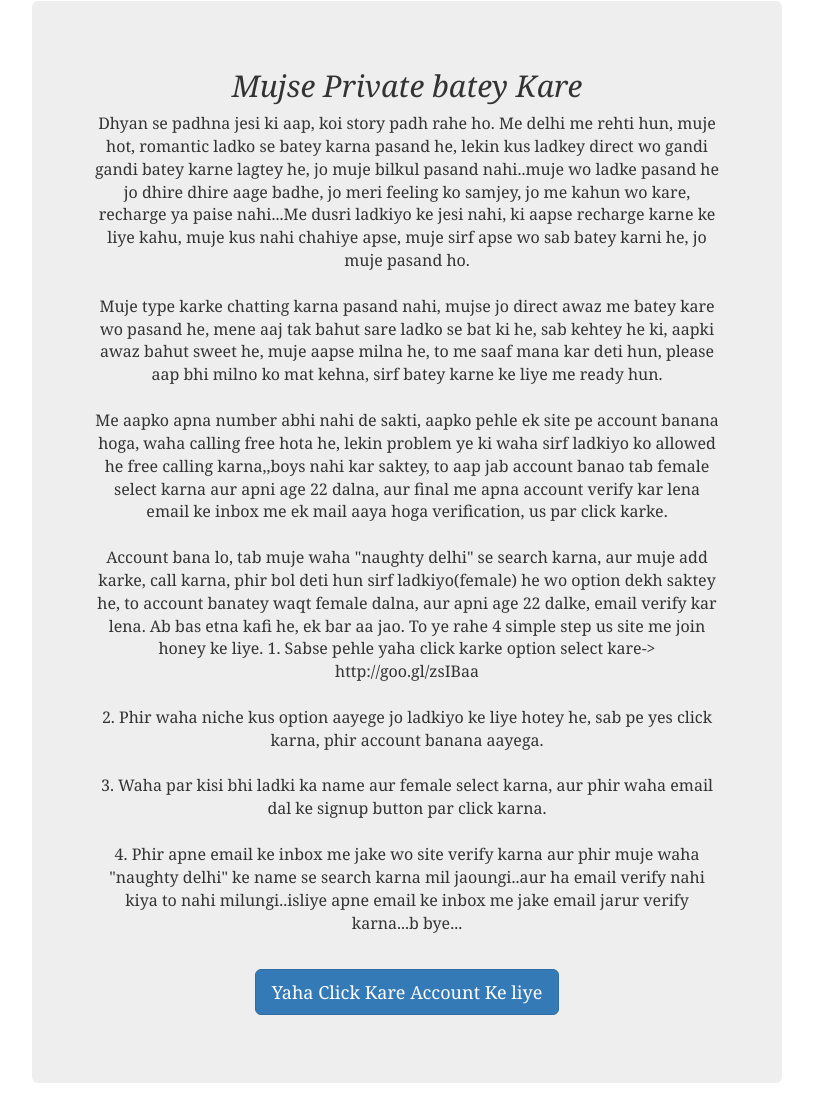
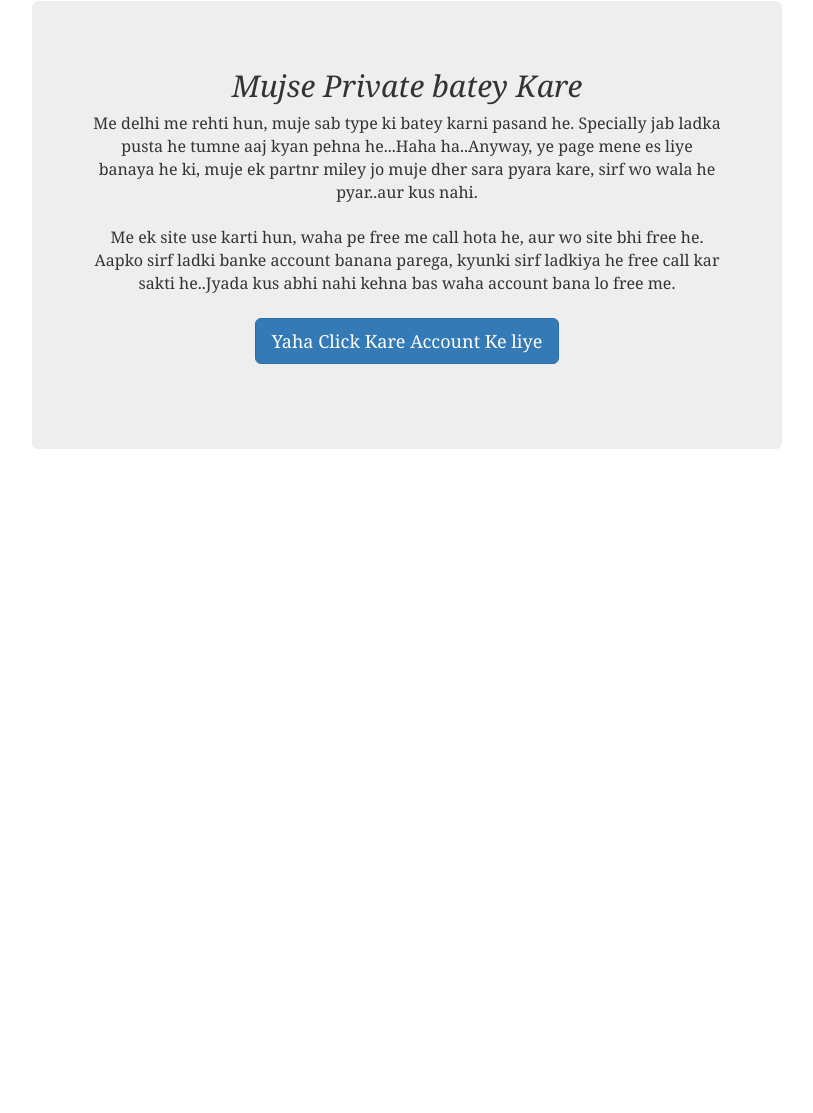
Before and after one commit to enyusu/enyusu.github.com, a Jekyll site: the page built from _posts/2015-09-23-pc.md, in a window 1280 px wide. Shown: the whole page, without its empty margins (233-1046 px from the left). Built offline with Jekyll 4.4.1, drawn with Linux system fonts in a browser that asks for light colours; nearby versions of some CDN libraries; after the commit the page ends 900 px from its top, so only the background shows below that.

Commit message:
Update 2015-09-23-pc.md

```diff
--- a/_posts/2015-09-23-pc.md
+++ b/_posts/2015-09-23-pc.md
@@ -7,19 +7,8 @@ permalink: private-chat/
 <div class="jumbotron">
   <h2>Mujse Private batey Kare</h2>
  <p style="font-size: medium">
- Dhyan se padhna jesi ki aap, koi story padh rahe ho.
+Me delhi me rehti hun, muje sab type ki batey karni pasand he. Specially jab ladka pusta he tumne aaj kyan pehna he...Haha ha..Anyway, ye page mene es liye banaya he ki, muje ek partnr miley jo muje dher sara pyara kare, sirf wo wala he pyar..aur kus nahi.<br/><br/>
 
- Me delhi me rehti hun, muje hot, romantic ladko se batey karna pasand he, lekin kus ladkey direct wo gandi gandi batey karne lagtey he, jo muje bilkul pasand nahi..muje wo ladke pasand he jo dhire dhire aage badhe, jo meri feeling ko samjey, jo me kahun wo kare, recharge ya paise nahi...Me dusri ladkiyo ke jesi nahi, ki aapse recharge karne ke liye kahu, muje kus nahi chahiye apse, muje sirf apse wo sab batey karni he, jo muje pasand ho. <br/><br/>
+Me ek site use karti hun, waha pe free me call hota he, aur wo site bhi free he. Aapko sirf ladki banke account banana parega, kyunki sirf ladkiya he free call kar sakti he..Jyada kus abhi nahi kehna bas waha account bana lo free me. <br/><br/>
 
- Muje type karke chatting karna pasand nahi, mujse jo direct awaz me batey kare wo pasand he, mene aaj tak bahut sare ladko se bat ki he, sab kehtey he ki, aapki awaz bahut sweet he, muje aapse milna he, to me saaf mana kar deti hun, please aap bhi milno ko mat kehna, sirf batey karne ke liye me ready hun. <br/><br/>
-
- Me aapko apna number abhi nahi de sakti, aapko pehle ek site pe account banana hoga, waha calling free hota he, lekin problem ye ki waha sirf ladkiyo ko allowed he free calling karna,,boys nahi kar saktey, to aap jab account banao tab female select karna aur apni age 22 dalna, aur final me apna account verify kar lena email ke inbox me ek mail aaya hoga verification, us par click karke.<br/><br/>
-
- Account bana lo, tab muje waha "naughty delhi" se search karna, aur muje add karke, call karna, phir bol deti hun sirf ladkiyo(female) he wo option dekh saktey he, to account banatey waqt female dalna, aur apni age 22 dalke, email verify kar lena. Ab bas etna kafi he, ek bar aa jao. To ye rahe 4 simple step us site me join honey ke liye.
-
-1. Sabse pehle yaha click karke option select kare-> http://goo.gl/zsIBaa <br/><br/>
-2. Phir waha niche kus option aayege jo ladkiyo ke liye hotey he, sab pe yes click karna, phir account banana aayega.<br/><br/>
-3. Waha par kisi bhi ladki ka name aur female select karna, aur phir waha email dal ke signup button par click karna.<br/><br/>
-4. Phir apne email ke inbox me jake wo site verify karna aur phir muje waha "naughty delhi" ke name se search karna mil jaoungi..aur ha email verify nahi kiya to nahi milungi..isliye apne email ke inbox me jake email jarur verify karna...b bye...
- </p><br/>
 <a class="btn btn-primary btn-lg" href="http://www.enyusu.com/dating/india/" role="button">Yaha Click Kare Account Ke liye</a><br/><br/>
```
